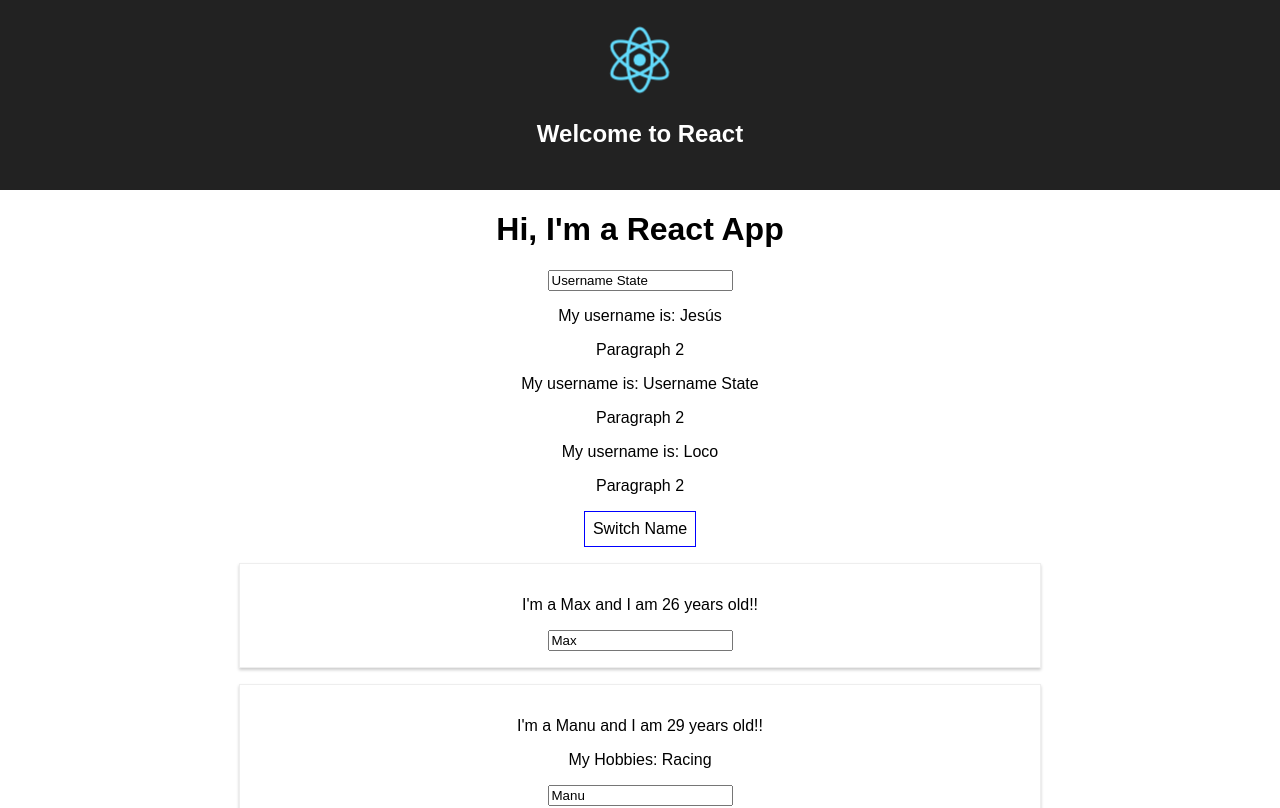
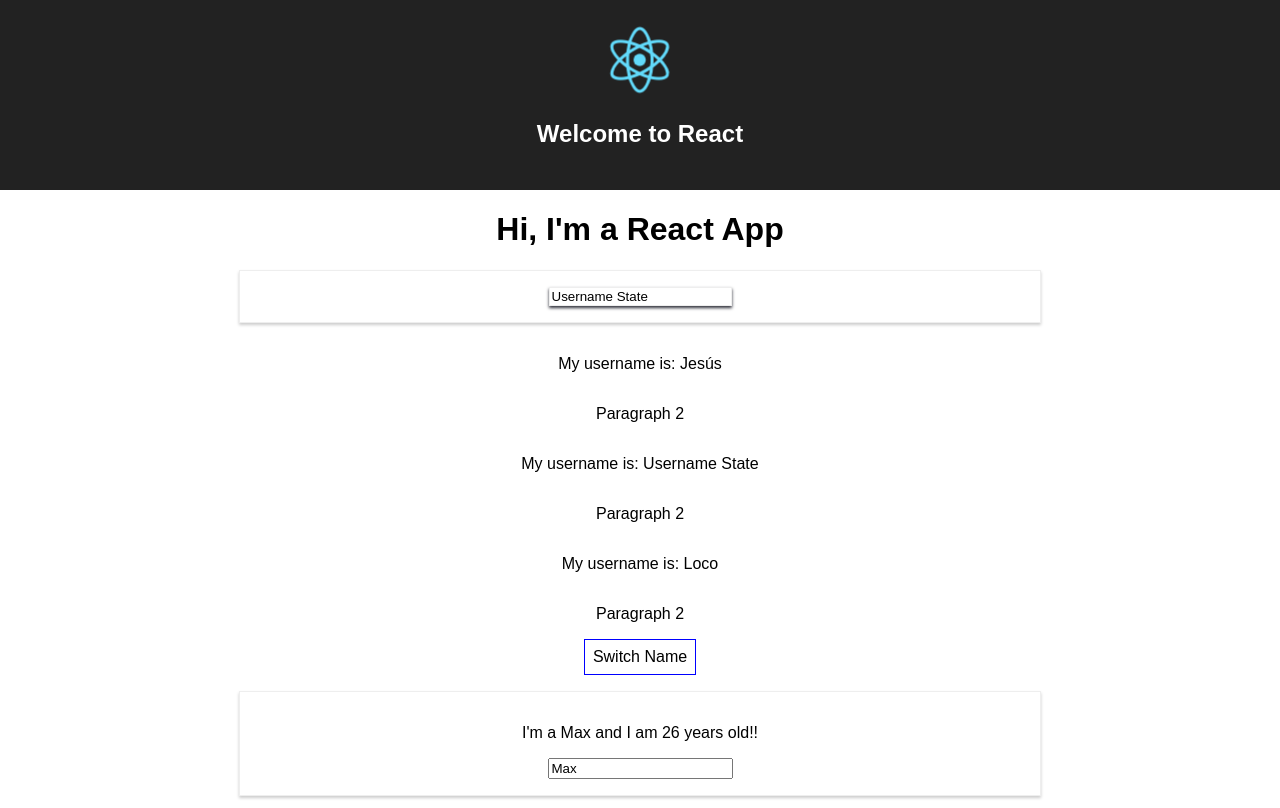
Before and after one commit to Muzorn/curso-react, a React (Create React App) app: page / in a window 1280 px wide. Shown: the top 808 px of the page. Built offline with nearby package versions, Linux system fonts and the light colour scheme.

Commit message:
Ejercicio: añadimos estilos a nuestros componentes

```diff
--- /dev/null
+++ b/src/UserInput/UserInput.css
@@ -0,0 +1,13 @@
+.userInputContainer {
+  width: 60%;
+  margin: 16px auto;
+  border: 1px solid #eee;
+  box-shadow: 0 2px 3px #ccc;
+  padding: 16px;
+  text-align: center;
+}
+
+.userInputContainer > input {
+  border: 1px solid #eee;
+  box-shadow: 0 2px 3px #2f303a;
+}
--- a/src/UserInput/UserInput.js
+++ b/src/UserInput/UserInput.js
@@ -1,8 +1,10 @@
 import React from 'react';
+
+import './UserInput.css';
 
 const userInput = (props) => {
   return (
-      <div>
+      <div className="userInputContainer">
         <input onChange={props.changed} value={props.userName}/>
       </div>
   );
--- /dev/null
+++ b/src/UserOutput/UserOutput.css
@@ -0,0 +1,4 @@
+.userOutputContainer {
+  display: flex;
+  flex-direction: column;
+}
--- a/src/UserOutput/UserOutput.js
+++ b/src/UserOutput/UserOutput.js
@@ -1,8 +1,10 @@
 import React from 'react';
+
+import './UserOutput.css';
 
 const userOutput = (props) => {
   return (
-      <div>
+      <div className="userOutputContainer">
         <p>My username is: {props.userName}</p>
         <p>Paragraph 2</p>
       </div>
```
